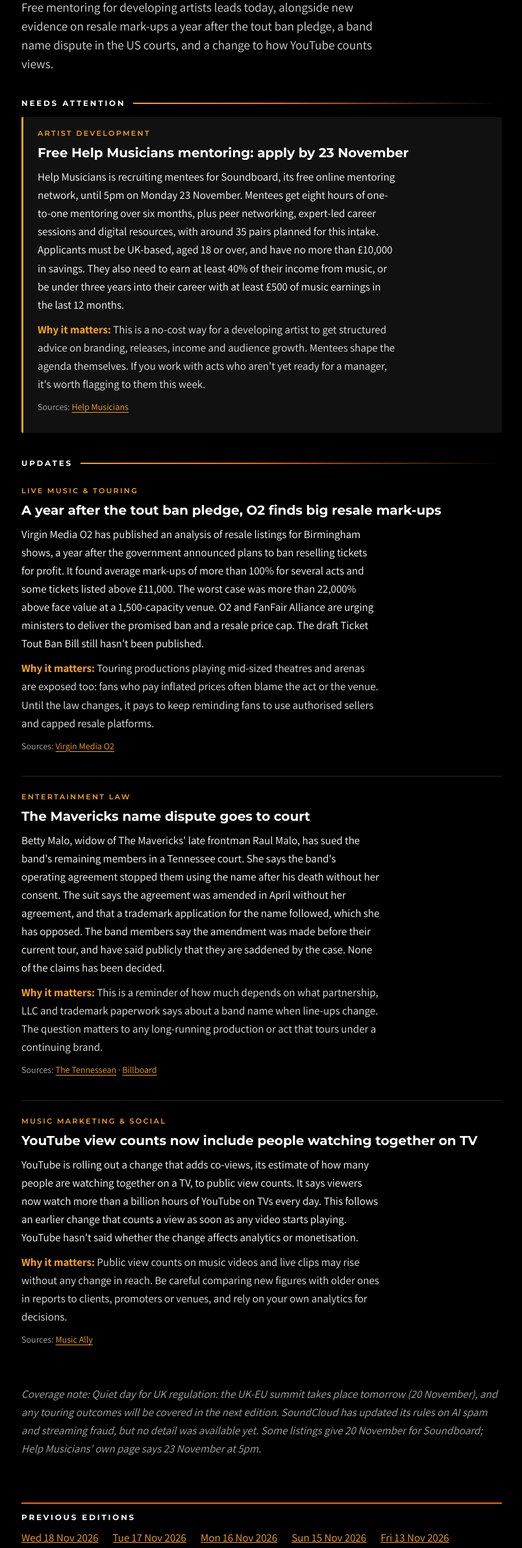
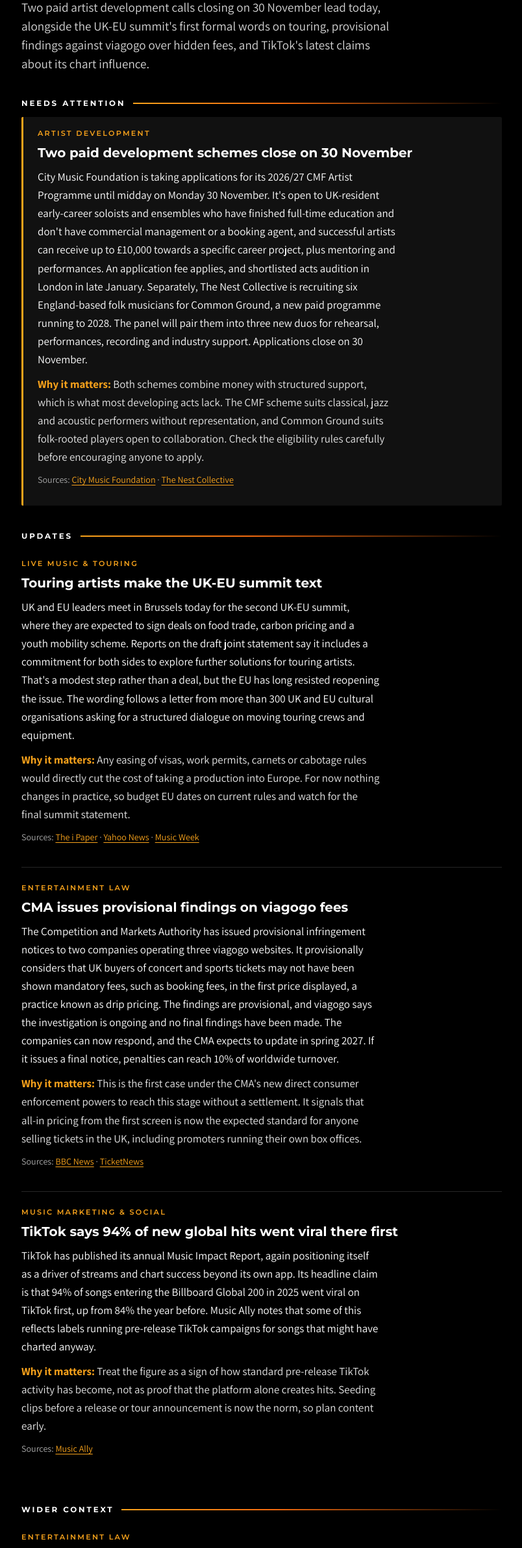
Before and after one commit to virtuallypop-rundown/vp-rundown, a plain HTML site: page index.html in a window 1280 px wide. Shown: the part 418-2800 px from the top of the page at 65% size, without its empty margins (237-1041 px from the left). Drawn offline with Linux system fonts and the light colour scheme.

Commit message:
Edition 2026-11-20
Co-authored-by: Perplexity <noreply@perplexity.ai>

```diff
--- a/index.html
+++ b/index.html
@@ -14,30 +14,36 @@
 <p class="tag">Live music, music marketing, entertainment law and artist development news, every weekday morning, plus a lighter weekend edition.</p>
 <nav><a href="index.html">Latest</a><a href="archive.html">Archive</a></nav>
 </div></header>
-<main class="wrap"><article class="edition"><p class="kicker">Weekday briefing</p><h1>Thursday 19 November 2026</h1>
-<p class="lede">Free mentoring for developing artists leads today, alongside new evidence on resale mark-ups a year after the tout ban pledge, a band name dispute in the US courts, and a change to how YouTube counts views.</p>
+<main class="wrap"><article class="edition"><p class="kicker">Weekday briefing</p><h1>Friday 20 November 2026</h1>
+<p class="lede">Two paid artist development calls closing on 30 November lead today, alongside the UK-EU summit&#x27;s first formal words on touring, provisional findings against viagogo over hidden fees, and TikTok&#x27;s latest claims about its chart influence.</p>
 <section class="sec sec-attention"><h2>Needs attention</h2>
 <div class="item"><p class="topic">Artist development</p>
-<h3>Free Help Musicians mentoring: apply by 23 November</h3><p>Help Musicians is recruiting mentees for Soundboard, its free online mentoring network, until 5pm on Monday 23 November. Mentees get eight hours of one-to-one mentoring over six months, plus peer networking, expert-led career sessions and digital resources, with around 35 pairs planned for this intake. Applicants must be UK-based, aged 18 or over, and have no more than £10,000 in savings. They also need to earn at least 40% of their income from music, or be under three years into their career with at least £500 of music earnings in the last 12 months.</p>
-<p class="why"><strong>Why it matters:</strong> This is a no-cost way for a developing artist to get structured advice on branding, releases, income and audience growth. Mentees shape the agenda themselves. If you work with acts who aren&#x27;t yet ready for a manager, it&#x27;s worth flagging to them this week.</p>
-<p class="src">Sources: <a href="https://www.helpmusicians.org.uk/get-support/develop-as-a-musician/soundboard-musicians-mentoring-network/join-soundboard-mentee" rel="noopener" target="_blank">Help Musicians</a></p></div>
+<h3>Two paid development schemes close on 30 November</h3><p>City Music Foundation is taking applications for its 2026/27 CMF Artist Programme until midday on Monday 30 November. It&#x27;s open to UK-resident early-career soloists and ensembles who have finished full-time education and don&#x27;t have commercial management or a booking agent, and successful artists can receive up to £10,000 towards a specific career project, plus mentoring and performances. An application fee applies, and shortlisted acts audition in London in late January. Separately, The Nest Collective is recruiting six England-based folk musicians for Common Ground, a new paid programme running to 2028. The panel will pair them into three new duos for rehearsal, performances, recording and industry support. Applications close on 30 November.</p>
+<p class="why"><strong>Why it matters:</strong> Both schemes combine money with structured support, which is what most developing acts lack. The CMF scheme suits classical, jazz and acoustic performers without representation, and Common Ground suits folk-rooted players open to collaboration. Check the eligibility rules carefully before encouraging anyone to apply.</p>
+<p class="src">Sources: <a href="https://citymusicfoundation.org/apply-now/" rel="noopener" target="_blank">City Music Foundation</a> · <a href="https://thenestcollective.co.uk/" rel="noopener" target="_blank">The Nest Collective</a></p></div>
 </section>
 <section class="sec sec-updates"><h2>Updates</h2>
 <div class="item"><p class="topic">Live music &amp; touring</p>
-<h3>A year after the tout ban pledge, O2 finds big resale mark-ups</h3><p>Virgin Media O2 has published an analysis of resale listings for Birmingham shows, a year after the government announced plans to ban reselling tickets for profit. It found average mark-ups of more than 100% for several acts and some tickets listed above £11,000. The worst case was more than 22,000% above face value at a 1,500-capacity venue. O2 and FanFair Alliance are urging ministers to deliver the promised ban and a resale price cap. The draft Ticket Tout Ban Bill still hasn&#x27;t been published.</p>
-<p class="why"><strong>Why it matters:</strong> Touring productions playing mid-sized theatres and arenas are exposed too: fans who pay inflated prices often blame the act or the venue. Until the law changes, it pays to keep reminding fans to use authorised sellers and capped resale platforms.</p>
-<p class="src">Sources: <a href="https://news.virginmediao2.co.uk/ticket-touts-reselling-birmingham-gig-tickets-for-more-than-five-times-face-value-o2-urges-government-to-act-and-ban-ticket-touting/" rel="noopener" target="_blank">Virgin Media O2</a></p></div>
+<h3>Touring artists make the UK-EU summit text</h3><p>UK and EU leaders meet in Brussels today for the second UK-EU summit, where they are expected to sign deals on food trade, carbon pricing and a youth mobility scheme. Reports on the draft joint statement say it includes a commitment for both sides to explore further solutions for touring artists. That&#x27;s a modest step rather than a deal, but the EU has long resisted reopening the issue. The wording follows a letter from more than 300 UK and EU cultural organisations asking for a structured dialogue on moving touring crews and equipment.</p>
+<p class="why"><strong>Why it matters:</strong> Any easing of visas, work permits, carnets or cabotage rules would directly cut the cost of taking a production into Europe. For now nothing changes in practice, so budget EU dates on current rules and watch for the final summit statement.</p>
+<p class="src">Sources: <a href="https://inews.co.uk/news/politics/uk-tuition-fees-eu-students-brexit-deal-signed-4911575" rel="noopener" target="_blank">The i Paper</a> · <a href="https://uk.news.yahoo.com/uk-eu-relationship-reset-draft-115911665.html" rel="noopener" target="_blank">Yahoo News</a> · <a href="https://www.musicweek.com/public_html/index.php/live/read/300-plus-music-and-culture-organisations-call-on-andy-burnham-eu-leaders-to-break-touring-deadlock/095463" rel="noopener" target="_blank">Music Week</a></p></div>
 <div class="item"><p class="topic">Entertainment law</p>
-<h3>The Mavericks name dispute goes to court</h3><p>Betty Malo, widow of The Mavericks&#x27; late frontman Raul Malo, has sued the band&#x27;s remaining members in a Tennessee court. She says the band&#x27;s operating agreement stopped them using the name after his death without her consent. The suit says the agreement was amended in April without her agreement, and that a trademark application for the name followed, which she has opposed. The band members say the amendment was made before their current tour, and have said publicly that they are saddened by the case. None of the claims has been decided.</p>
-<p class="why"><strong>Why it matters:</strong> This is a reminder of how much depends on what partnership, LLC and trademark paperwork says about a band name when line-ups change. The question matters to any long-running production or act that tours under a continuing brand.</p>
-<p class="src">Sources: <a href="https://www.tennessean.com/story/news/courts/2026/11/13/raul-malo-widow-lawsuit-mavericks-name/92746300007/" rel="noopener" target="_blank">The Tennessean</a> · <a href="https://www.billboard.com/pro/the-mavericks-lawsuit-band-members-respond-raul-malo-widow/" rel="noopener" target="_blank">Billboard</a></p></div>
+<h3>CMA issues provisional findings on viagogo fees</h3><p>The Competition and Markets Authority has issued provisional infringement notices to two companies operating three viagogo websites. It provisionally considers that UK buyers of concert and sports tickets may not have been shown mandatory fees, such as booking fees, in the first price displayed, a practice known as drip pricing. The findings are provisional, and viagogo says the investigation is ongoing and no final findings have been made. The companies can now respond, and the CMA expects to update in spring 2027. If it issues a final notice, penalties can reach 10% of worldwide turnover.</p>
+<p class="why"><strong>Why it matters:</strong> This is the first case under the CMA&#x27;s new direct consumer enforcement powers to reach this stage without a settlement. It signals that all-in pricing from the first screen is now the expected standard for anyone selling tickets in the UK, including promoters running their own box offices.</p>
+<p class="src">Sources: <a href="https://www.bbc.com/news/articles/cmvg2ex7j30lo" rel="noopener" target="_blank">BBC News</a> · <a href="https://www.ticketnews.com/2026/11/viagogo-cma-provisional-hidden-fees/" rel="noopener" target="_blank">TicketNews</a></p></div>
 <div class="item"><p class="topic">Music marketing &amp; social</p>
-<h3>YouTube view counts now include people watching together on TV</h3><p>YouTube is rolling out a change that adds co-views, its estimate of how many people are watching together on a TV, to public view counts. It says viewers now watch more than a billion hours of YouTube on TVs every day. This follows an earlier change that counts a view as soon as any video starts playing. YouTube hasn&#x27;t said whether the change affects analytics or monetisation.</p>
-<p class="why"><strong>Why it matters:</strong> Public view counts on music videos and live clips may rise without any change in reach. Be careful comparing new figures with older ones in reports to clients, promoters or venues, and rely on your own analytics for decisions.</p>
-<p class="src">Sources: <a href="https://musically.com/2026/11/18/youtube-now-counts-co-views-because-more-people-watch-on-tvs/" rel="noopener" target="_blank">Music Ally</a></p></div>
+<h3>TikTok says 94% of new global hits went viral there first</h3><p>TikTok has published its annual Music Impact Report, again positioning itself as a driver of streams and chart success beyond its own app. Its headline claim is that 94% of songs entering the Billboard Global 200 in 2025 went viral on TikTok first, up from 84% the year before. Music Ally notes that some of this reflects labels running pre-release TikTok campaigns for songs that might have charted anyway.</p>
+<p class="why"><strong>Why it matters:</strong> Treat the figure as a sign of how standard pre-release TikTok activity has become, not as proof that the platform alone creates hits. Seeding clips before a release or tour announcement is now the norm, so plan content early.</p>
+<p class="src">Sources: <a href="https://musically.com/2026/11/19/tiktok-music-impact-micro-drama-musical/" rel="noopener" target="_blank">Music Ally</a></p></div>
 </section>
-<p class="gaps">Coverage note: Quiet day for UK regulation: the UK-EU summit takes place tomorrow (20 November), and any touring outcomes will be covered in the next edition. SoundCloud has updated its rules on AI spam and streaming fraud, but no detail was available yet. Some listings give 20 November for Soundboard; Help Musicians&#x27; own page says 23 November at 5pm.</p>
-</article><aside class="recent"><h2>Previous editions</h2><ul><li><a href="editions/2026-11-18.html">Wed 18 Nov 2026</a></li><li><a href="editions/2026-11-17.html">Tue 17 Nov 2026</a></li><li><a href="editions/2026-11-16.html">Mon 16 Nov 2026</a></li><li><a href="editions/2026-11-15.html">Sun 15 Nov 2026</a></li><li><a href="editions/2026-11-13.html">Fri 13 Nov 2026</a></li><li><a href="editions/2026-11-12.html">Thu 12 Nov 2026</a></li><li><a href="editions/2026-11-11.html">Wed 11 Nov 2026</a></li></ul><a href="archive.html">Full archive</a></aside></main>
+<section class="sec sec-context"><h2>Wider context</h2>
+<div class="item"><p class="topic">Entertainment law</p>
+<h3>US music groups back Washington DC&#x27;s resale price cap in court</h3><p>Ten US music organisations have filed amicus briefs supporting Washington DC&#x27;s RESALE Act, which caps ticket resale prices and fees and requires price transparency. Resale platforms and brokers are challenging the law in federal court.</p>
+<p class="why"><strong>Why it matters:</strong> The case is a useful comparison while the UK waits for its own draft legislation to cap resale prices.</p>
+<p class="src">Sources: <a href="https://interspacemusic.com/blog/music-coalition-backs-d-c-ticket-resale-law-in-court/" rel="noopener" target="_blank">Interspace Music</a></p></div>
+</section>
+<p class="gaps">Coverage note: This edition was written before the summit concluded, so the touring wording reflects reports on the draft statement; the final text will be covered next week. UMG and Sony have also withdrawn their request to subpoena DistroKid in the Suno case after DistroKid supplied the records, a procedural step with no ruling.</p>
+</article><aside class="recent"><h2>Previous editions</h2><ul><li><a href="editions/2026-11-19.html">Thu 19 Nov 2026</a></li><li><a href="editions/2026-11-18.html">Wed 18 Nov 2026</a></li><li><a href="editions/2026-11-17.html">Tue 17 Nov 2026</a></li><li><a href="editions/2026-11-16.html">Mon 16 Nov 2026</a></li><li><a href="editions/2026-11-15.html">Sun 15 Nov 2026</a></li><li><a href="editions/2026-11-13.html">Fri 13 Nov 2026</a></li><li><a href="editions/2026-11-12.html">Thu 12 Nov 2026</a></li></ul><a href="archive.html">Full archive</a></aside></main>
 <footer class="wrap foot"><p class="fo"><img src="assets/vp-mark.webp" alt="" width="36" height="35"><span>Published by <a href="https://www.virtuallypop.com/" rel="noopener">Virtually Pop</a>, Liverpool</span></p><p>Summaries are written in our own words. Follow the links for the full stories from the original publishers.</p><p>&copy; 2026 Virtually Pop</p></footer>
 <script>(function(){if(window.parent===window)return;document.documentElement.classList.add("embedded");function s(){parent.postMessage({vpRundownHeight:document.documentElement.scrollHeight},"*")}addEventListener("load",s);addEventListener("resize",s);if(window.ResizeObserver)new ResizeObserver(s).observe(document.body);})();</script>
 </body></html>
```
Also changed, not shown: archive.html (+1 -1 lines), editions/2026-11-20.html (added, +49 -0 lines), feed.xml (+30 -1 lines).
